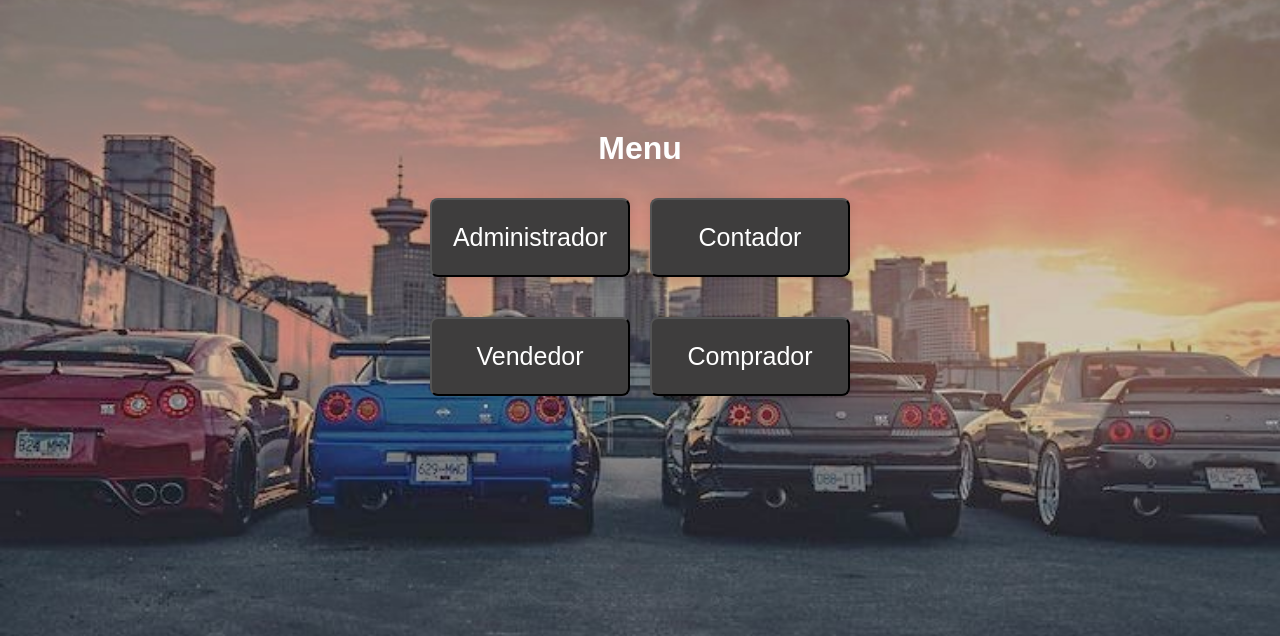
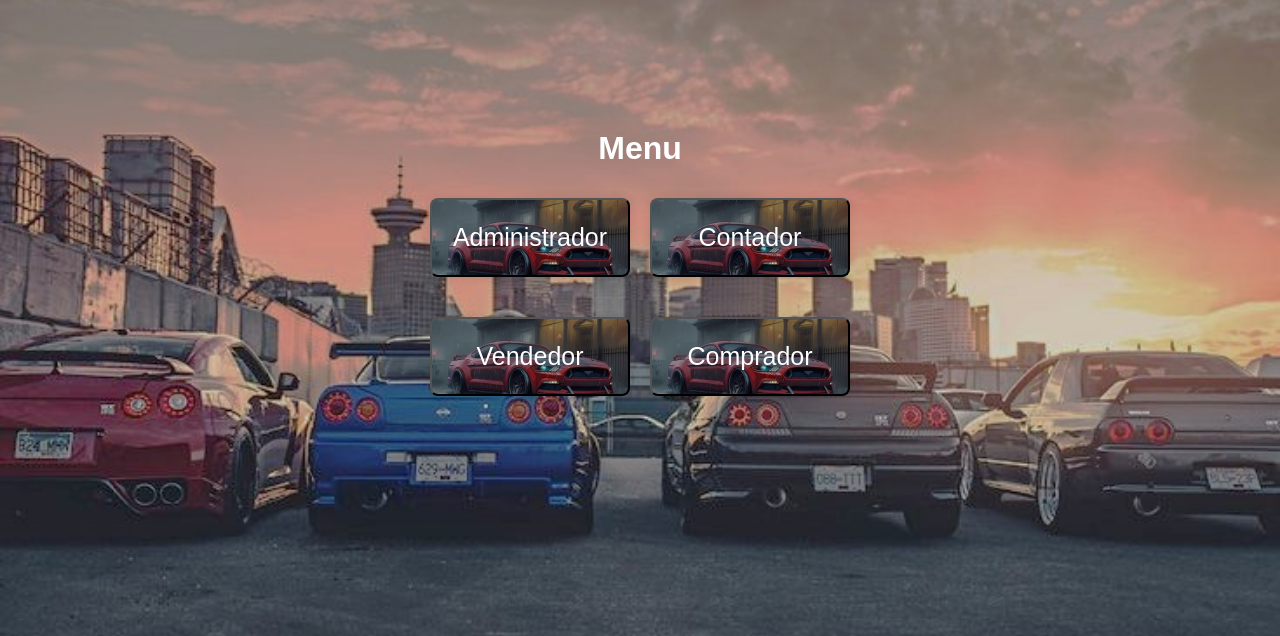
Before and after one commit to Alexistodj124/APLL, a Django app: page /menu/ in a window 1280 px wide. Shown: the part 132-768 px from the top of the page. Run offline with Django 4.2, Linux system fonts and the light colour scheme; the visitor is signed in with stand-in values (Sample User, id 1).

Commit message:
arreglar los fondos de los botones

```diff
--- a/APLL_Software/templates/admin_menu.html
+++ b/APLL_Software/templates/admin_menu.html
@@ -31,7 +31,9 @@
             max-width: 300px;
             margin: 10px;
             padding: 20px;
-            background-color: #3e3d3d;
+            background-image: url('../Imagenes/fondo2.jpg');
+            background-size: cover;
+            background-position: center;
             border-radius: 8px;
             box-shadow: 0 0 10px rgba(0, 0, 0, 0.1);
             color: #ffffff;
--- a/APLL_Software/templates/comprador_menu.html
+++ b/APLL_Software/templates/comprador_menu.html
@@ -31,7 +31,9 @@
             max-width: 300px;
             margin: 10px;
             padding: 20px;
-            background-color: #3e3d3d;
+            background-image: url('../Imagenes/fondo2.jpg');
+            background-size: cover;
+            background-position: center;
             border-radius: 8px;
             box-shadow: 0 0 10px rgba(0, 0, 0, 0.1);
             color: #ffffff;
--- a/APLL_Software/templates/contador_menu.html
+++ b/APLL_Software/templates/contador_menu.html
@@ -31,7 +31,9 @@
             max-width: 300px;
             margin: 10px;
             padding: 20px;
-            background-color: #3e3d3d;
+            background-image: url('../Imagenes/fondo2.jpg');
+            background-size: cover;
+            background-position: center;
             border-radius: 8px;
             box-shadow: 0 0 10px rgba(0, 0, 0, 0.1);
             color: #ffffff;
--- a/APLL_Software/templates/menu.html
+++ b/APLL_Software/templates/menu.html
@@ -31,7 +31,9 @@
             max-width: 200px;
             margin: 10px;
             padding: 20px;
-            background-color: #3e3d3d;
+            background-image: url('../Imagenes/fondo2.jpg');
+            background-size: cover;
+            background-position: center;
             border-radius: 8px;
             box-shadow: 0 0 10px rgba(0, 0, 0, 0.1);
             color: #ffffff;
--- a/APLL_Software/templates/vendedor_menu.html
+++ b/APLL_Software/templates/vendedor_menu.html
@@ -31,7 +31,9 @@
             max-width: 200px;
             margin: 10px;
             padding: 20px;
-            background-color: #3e3d3d;
+            background-image: url('../Imagenes/fondo2.jpg');
+            background-size: cover;
+            background-position: center;
             border-radius: 8px;
             box-shadow: 0 0 10px rgba(0, 0, 0, 0.1);
             color: #ffffff;
```
